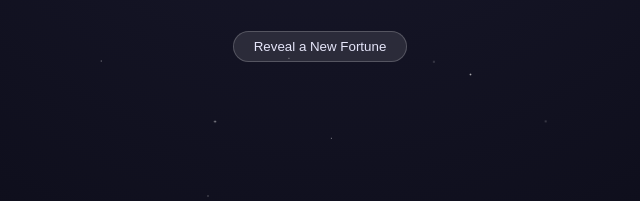
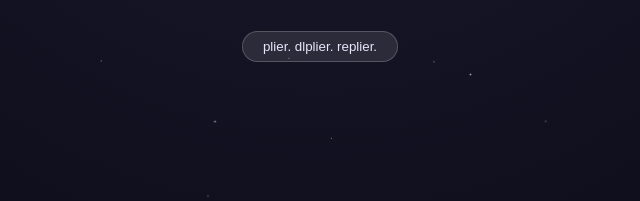
Before and after one commit to alexisewood/literate-succotash, a plain HTML site: page index.html in a window 1280 px wide. Shown: the part 511-712 px from the top of the page, 320-960 px from the left. Drawn offline with Linux system fonts and the light colour scheme.

Commit message:
Fix button text in index.html

```diff
--- a/index.html
+++ b/index.html
@@ -82,7 +82,7 @@
 <body>
 <h1>Enfolding Fortunes</h1>
 <div id="fortune" class="fortune"></div>
-<button onclick="showFortune()">Reveal a New Fortune</button>
+<button onclick="showFortune()">plier. dlplier. replier.</button>
 
 <script>
 const fortunes = [
```
